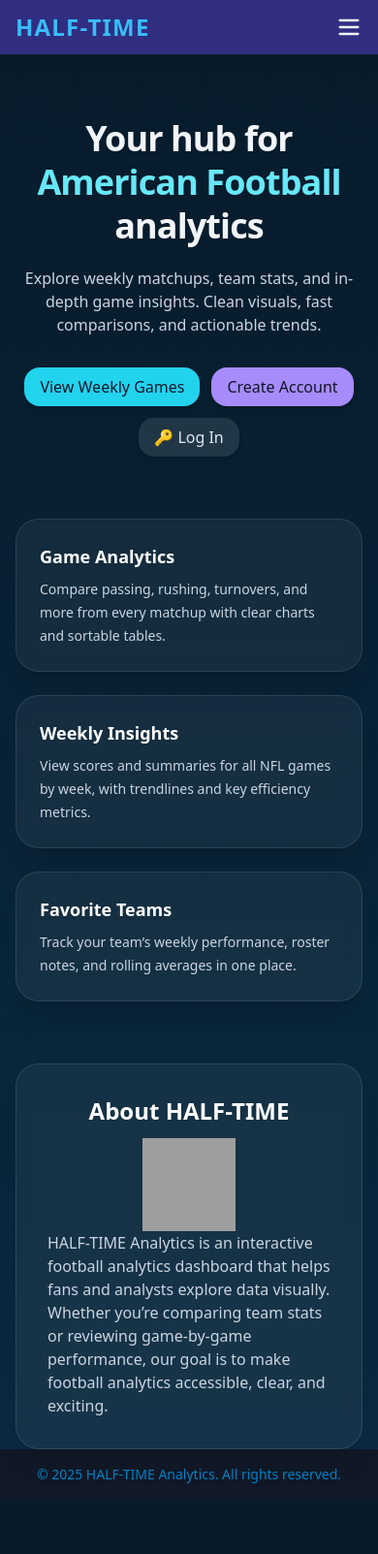
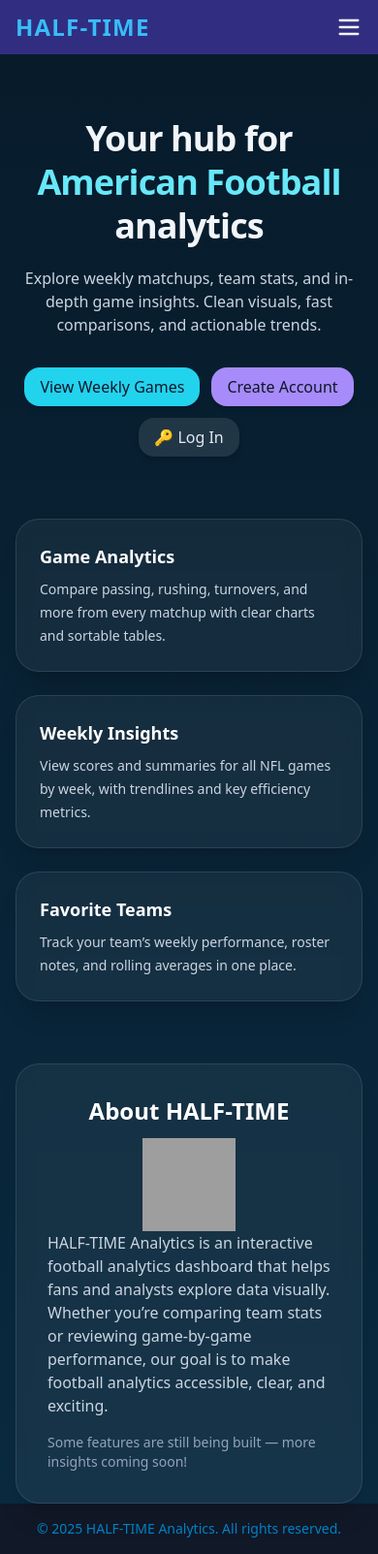
Before and after one commit to tnazm/sports-tracker, a Django app: page / in a window 390 px wide. Shown: the whole page at 97% size. Before the commit the page ends 1530 px from the top, so only its background shows below. Run offline with Django 4.2, Linux system fonts and the light colour scheme; some libraries are stand-ins or nearby versions; grey boxes are pictures that could not be loaded.

Commit message:
Revert "Fixed the mobile navbar and removed the coming soon message"
This reverts commit 795990d8cc0a1e895c5eb2f0af3cf35ca270023a.

```diff
--- a/sportstracker_app/templates/main.html
+++ b/sportstracker_app/templates/main.html
@@ -85,6 +85,7 @@
         Whether you’re comparing team stats or reviewing game-by-game performance, our goal is to make football analytics
         accessible, clear, and exciting.
       </p>
+      <p class="text-slate-400 text-sm mt-4">Some features are still being built — more insights coming soon!</p>
     </div>
   </section>
 
```
